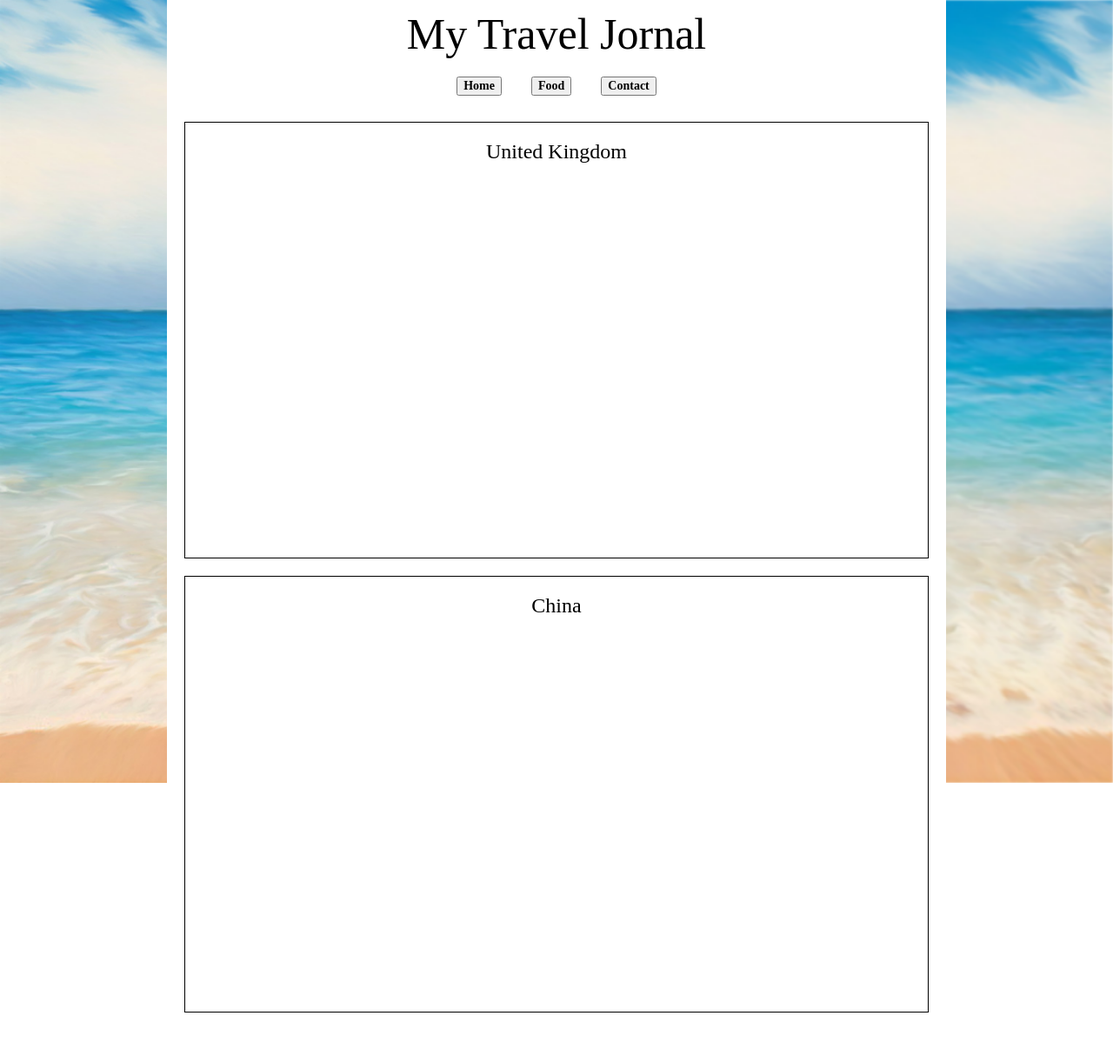
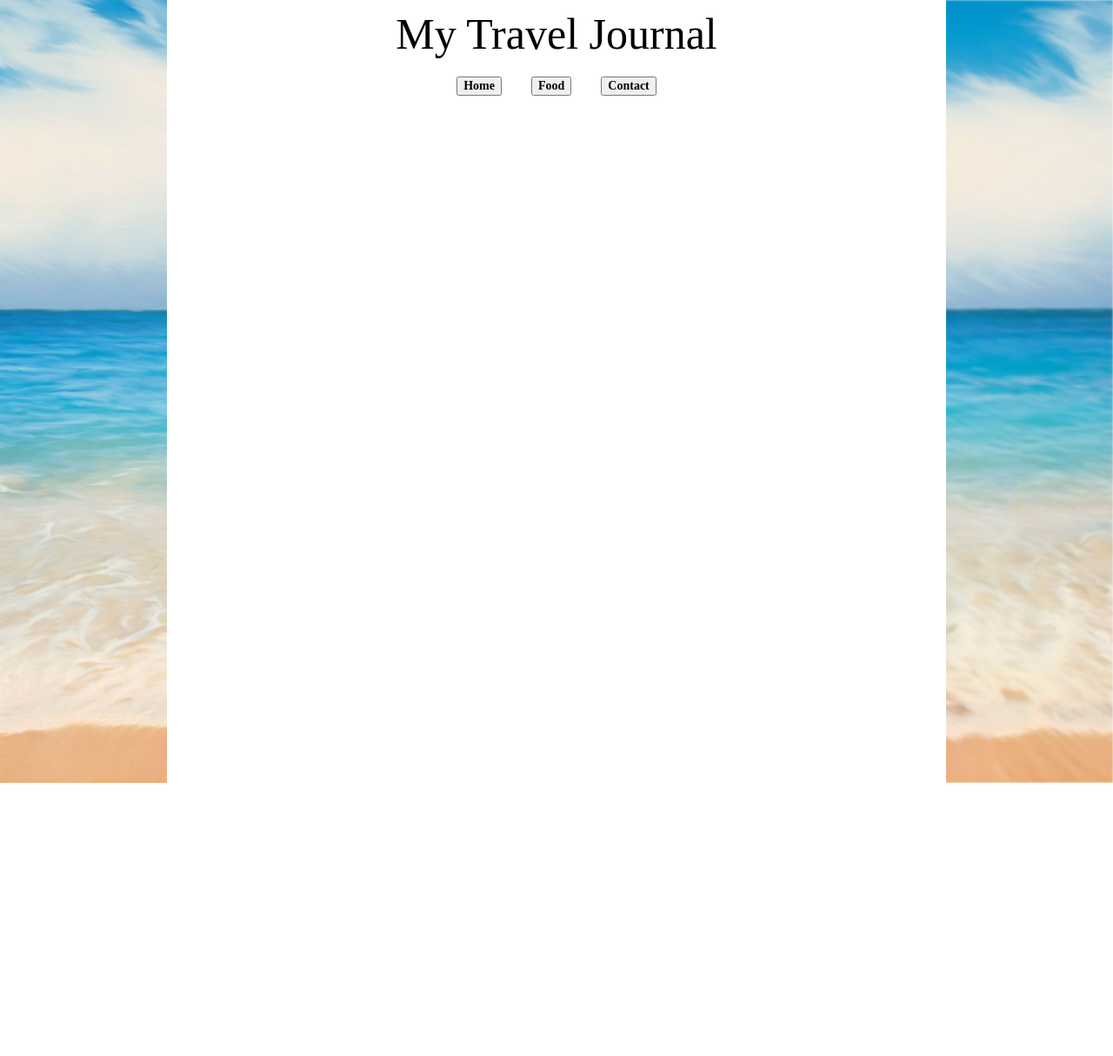
Before and after one commit to WenniAlexander/Website, a Jekyll site: the page built from travel/index.html, in a window 1280 px wide. Shown: the whole page at 87% size. Built offline with Jekyll 4.4.1, drawn with Linux system fonts in a browser that asks for light colours; some web fonts are replaced; after the commit the page ends 930 px from its top, so only the background shows below that.

Commit message:
Update index.html

```diff
--- a/travel/index.html
+++ b/travel/index.html
@@ -5,9 +5,8 @@ title: TRAVEL
 ---
 
     <div id="wholebody">
-        <h1 class="title">My Travel Jornal</h1>
+        <h1 class="title">My Travel Journal</h1>
 
-        <link href="https://fonts.googleapis.com/css?family=Rye" rel="stylesheet" type="text/css">
 
         <div id="header">
             <a href="/"><button id="btnhome">Home</button></a>
@@ -15,12 +14,5 @@ title: TRAVEL
             <a href="/contact"><button id="btncontact">Contact</button></a>
         </div>
 
-        <div id="box">
-          <h2 class="jornal">United Kingdom</h2>
-        </div>
-
-        <div id="box">
-          <h2 class="jornal">China</h2>
-        </div>
 
     </div>
```
